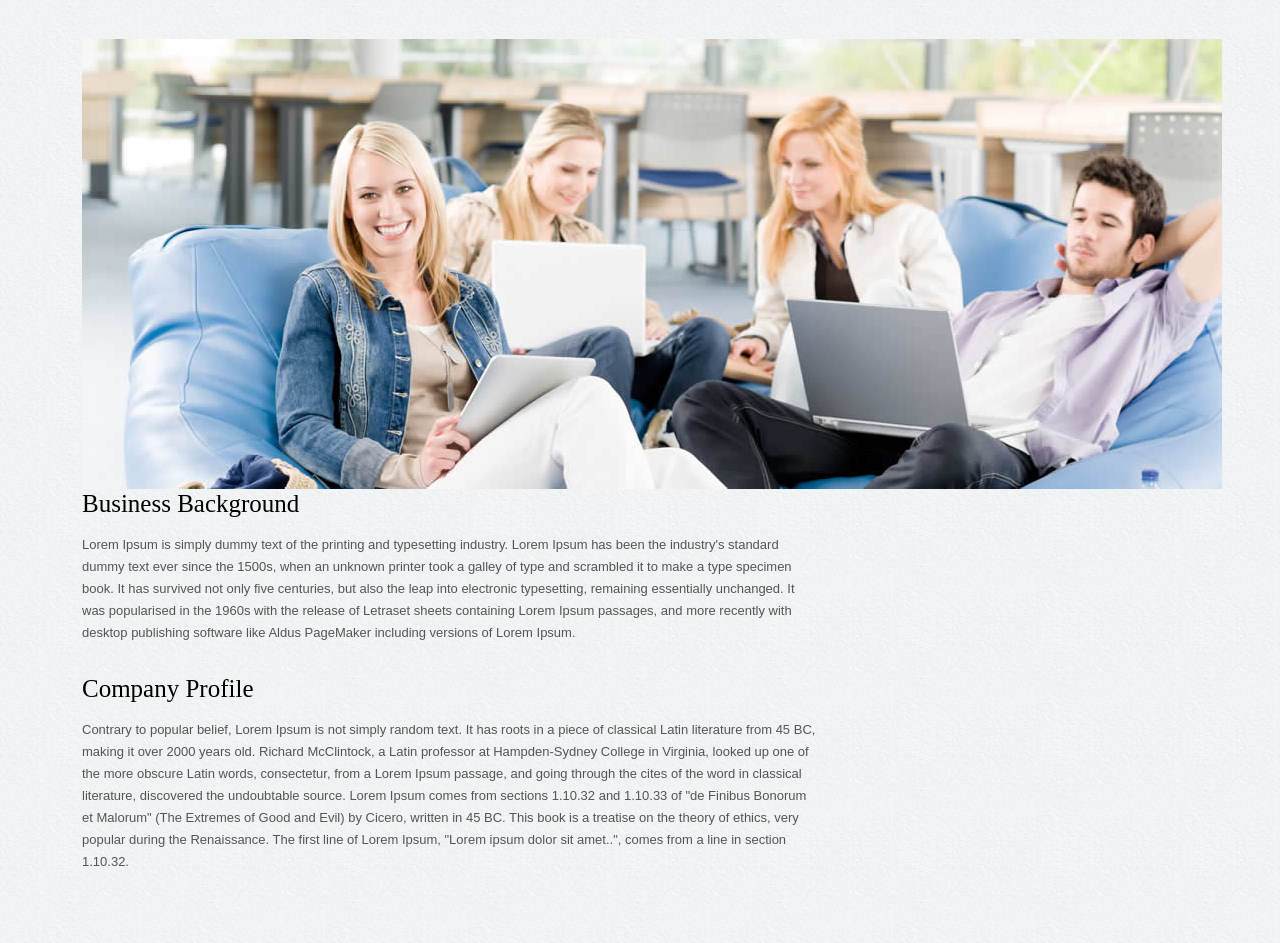
After one commit to CarolGitonga/Property-Management, a Django app: page /about.html in a window 1280 px wide. The commit adds this page. Shown: the part 153-1096 px from the top of the page. Run offline with Django 5.2, Linux system fonts and the light colour scheme; some libraries are stand-ins or nearby versions; some web fonts are replaced.

Commit message:
display the about page details

```diff
--- a/property/models.py
+++ b/property/models.py
@@ -15,6 +15,11 @@ class Property(models.Model):
     date_added = models.DateField(default=timezone.now, verbose_name='Date Registered')
     availability = models.BooleanField(default=True)
     bedrooms = models.IntegerField(default=0, verbose_name='Number of bedrooms')
+    picture_1 = models.ImageField( blank=True, null=True,upload_to="media/property")
+    picture_2 = models.ImageField(blank=True, null=True, upload_to="media/property")
+    picture_3 = models.ImageField(blank=True, null=True, upload_to="media/property")
+    picture_4 = models.ImageField(blank=True, null=True, upload_to="media/property")
+    bathrooms = models.IntegerField(default=0, verbose_name='Number of Bathrooms')
 
     class Meta:
         verbose_name_plural = 'Properties'
--- a/realestate/urls.py
+++ b/realestate/urls.py
@@ -24,6 +24,7 @@ urlpatterns = [
     path('admin/', admin.site.urls),
     path('index.html', views.index, name='index_page'),
     path('', views.index, name='index_page'),
+    path('about.html', views.about, name='about_page'),
 
     path('property/', include('property.urls')),
 
--- a/realestate/views.py
+++ b/realestate/views.py
@@ -9,3 +9,6 @@ def index(request, *args, **kwargs):
         'recommennded_property_list': hot_properties(4)
     }
     return render(request, 'index.html', context)
+
+def about(request, *args, **kwargs):
+    return render(request, 'about.html')
--- /dev/null
+++ b/templates/about.html
@@ -0,0 +1,26 @@
+{% extends 'base.html' %}
+{% load static %}
+{% block content %}
+<!-- banner -->
+<div class="inside-banner">
+    <div class="container">
+        <span class="pull-right"><a href="#">Homme</a> / About Us</span>
+        <h2>About Us</h2>
+    </div>
+</div>
+<!-- banner -->
+<div class="container">
+    <div class="spacer">
+        <div class="row">
+            <div class="col-lg-8 col-lg-offset-2">
+                <img src="{% static 'images/about.jpg' %}" class="img-responsive" alt="realestate">
+                <h3>Business Background</h3>
+                <p>Lorem Ipsum is simply dummy text of the printing and typesetting industry. Lorem Ipsum has been the industry's standard dummy text ever since the 1500s, when an unknown printer took a galley of type and scrambled it to make a type specimen book. It has survived not only five centuries, but also the leap into electronic typesetting, remaining essentially unchanged. It was popularised in the 1960s with the release of Letraset sheets containing Lorem Ipsum passages, and more recently with desktop publishing software like Aldus PageMaker including versions of Lorem Ipsum.</p>
+                <h3>Company Profile</h3>
+                <p>Contrary to popular belief, Lorem Ipsum is not simply random text. It has roots in a piece of classical Latin literature from 45 BC, making it over 2000 years old. Richard McClintock, a Latin professor at Hampden-Sydney College in Virginia, looked up one of the more obscure Latin words, consectetur, from a Lorem Ipsum passage, and going through the cites of the word in classical literature, discovered the undoubtable source. Lorem Ipsum comes from sections 1.10.32 and 1.10.33 of "de Finibus Bonorum et Malorum" (The Extremes of Good and Evil) by Cicero, written in 45 BC. This book is a treatise on the theory of ethics, very popular during the Renaissance. The first line of Lorem Ipsum, "Lorem ipsum dolor sit amet..", comes from a line in section 1.10.32.</p>
+
+            </div>
+        </div>
+    </div>
+</div>
+{% endblock %}
--- a/templates/base.html
+++ b/templates/base.html
@@ -44,6 +44,7 @@
         <div class="navbar-collapse  collapse">
             <ul class="nav navbar-nav navbar-right">
              <li><a href="{% url 'index_page' %}">Home</a></li>
+             <li><a href="{% url 'about_page' %}">About</a></li>
             </ul>
           </div>
           <!-- #Nav Ends -->
--- a/templates/index.html
+++ b/templates/index.html
@@ -90,6 +90,7 @@
             <p class="price">Price: $ {{ property.price }}</p>
             <div class="listing-detail">
                 <span data-toggle="tooltip" data-placement="bottom" data-original-title="Bed Room">{{ property.bedrooms }}</span>
+                <span data-toggle="tooltip" data-placement="bottom" data-original-title="Bed Room">{{ property.bathrooms }}</span>
             </div>
             <a class="btn btn-primary" href="{% url 'property:detail' property.id %}">View Details</a>
         </div>
--- a/templates/property/property_list.html
+++ b/templates/property/property_list.html
@@ -89,6 +89,7 @@
               <p class="price">Price: {{ property.price }}</p>
               <div class="listing-detail">
                 <span data-toggle="tooltip" data-placement="bottom" data-original-title="Bed Room">{{ property.bedrooms }}</span>
+                <span data-toggle="tooltip" data-placement="bottom" data-original-title="Bed Room">{{ property.bathrooms }}</span>
               </div>
               <a class="btn btn-primary" href="{% url 'property:detail' property.id %}">View Details</a>
             </div>
```
Also changed, not shown: db.sqlite3, media/media/property/1.jpg (added), media/media/property/1_EuyjTUb.jpg (added), media/media/property/2.jpg (added), media/media/property/3.jpg (added), media/media/property/4.jpg (added), property/migrations/0004_property_picture_1_property_picture_2_and_more.py (added), property/migrations/0005_property_bathrooms.py (added), static/images/about.jpg (added), static/images/properties/1.jpg (added), static/images/properties/2.jpg (added), static/images/properties/3.jpg (added), static/images/properties/4.jpg (added).
